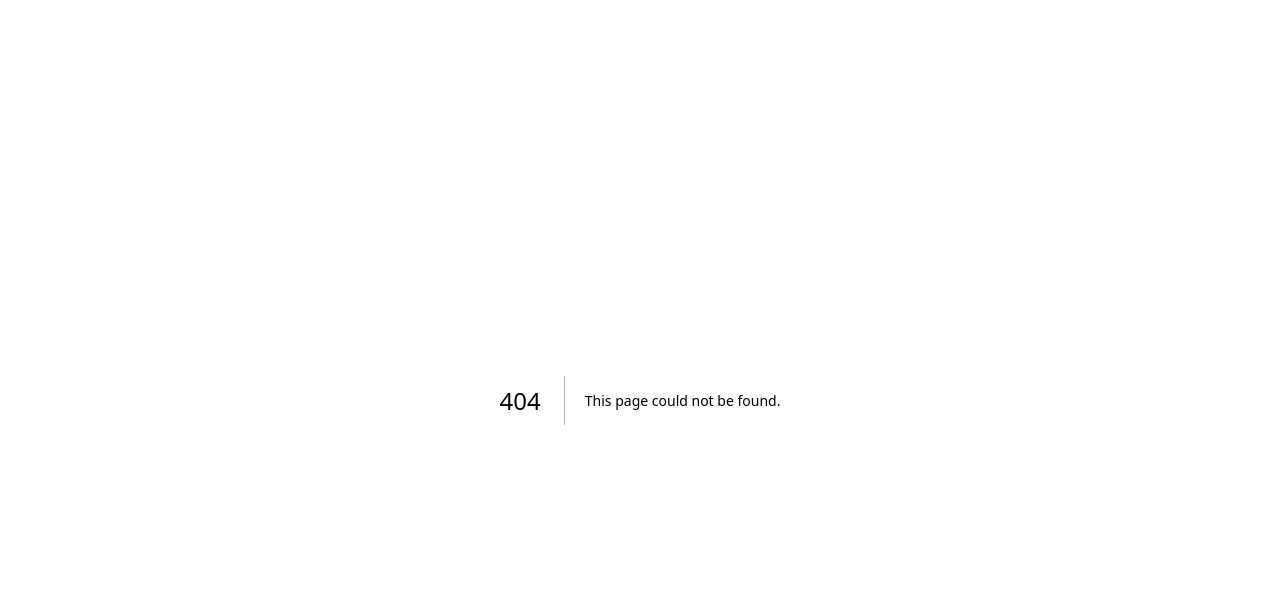
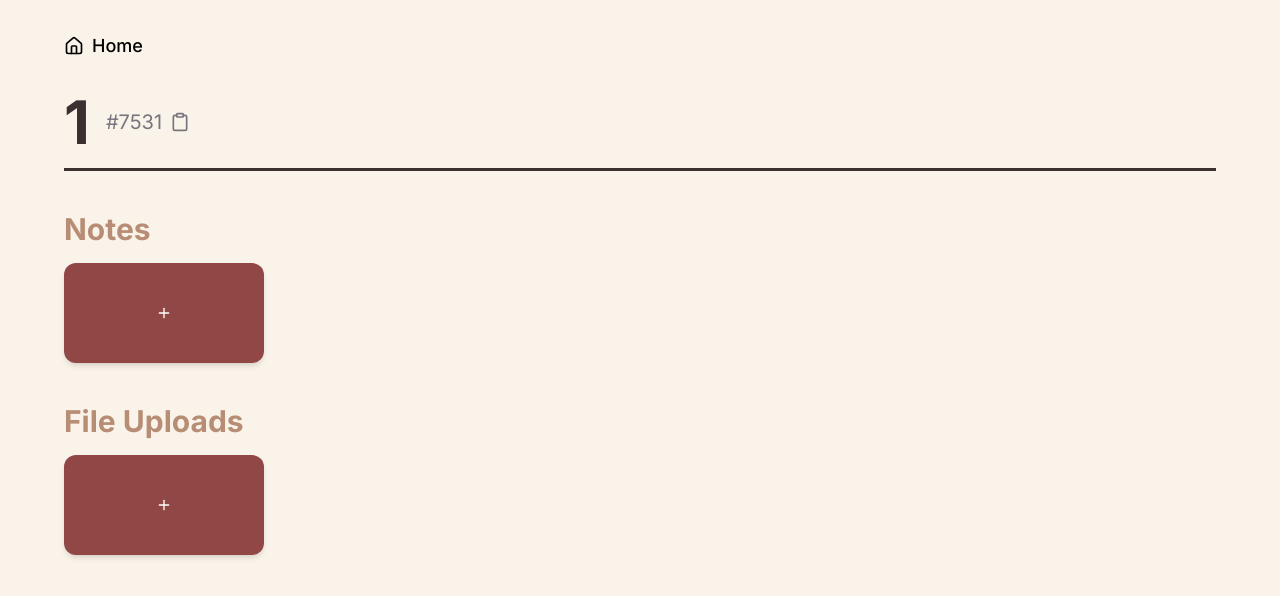
Before and after one commit to yogya2005/cirkle-v2, a Next.js app in the folder cirkle-app/: page /group/1 in a window 1280 px wide. Before the commit this address had no page. Shown: the top 596 px of the page. Built offline with nearby package versions, Linux system fonts and the light colour scheme.

Commit message:
Added New Page Creation for Created Group

```diff
--- /dev/null
+++ b/cirkle-app/app/group/[groupName]/page.tsx
@@ -0,0 +1,70 @@
+"use client";
+
+import { useParams } from "next/navigation";
+import Link from "next/link";
+import { Button } from "@/components/ui/button";
+import { HomeIcon, PlusIcon, ClipboardIcon, CheckIcon } from "lucide-react";
+import { useState, useEffect } from "react";
+
+export default function GroupPage() {
+  const { groupName } = useParams(); // Get the dynamic group name from the URL
+  const [copied, setCopied] = useState(false);
+  const [groupCode, setGroupCode] = useState("");
+
+  useEffect(() => {
+    // Generate a random 4-digit code when the page loads
+    setGroupCode(Math.floor(1000 + Math.random() * 9000).toString());
+  }, []);
+
+  const copyToClipboard = () => {
+    navigator.clipboard.writeText(groupCode).then(() => {
+      setCopied(true);
+      setTimeout(() => setCopied(false), 2000);
+    });
+  };
+
+  return (
+    <main className="min-h-screen bg-[#FAF3E9] flex flex-col items-center p-8">
+      {/* Top Navigation */}
+      <div className="w-full max-w-6xl flex justify-between items-center">
+        <Link href="/welcome" className="flex items-center space-x-2 text-black font-medium text-lg">
+          <HomeIcon className="h-5 w-5" />
+          <span>Home</span>
+        </Link>
+      </div>
+
+      {/* Group Title and Copyable Code */}
+      <div className="max-w-6xl w-full mt-8">
+        <div className="flex items-center">
+          <h1 className="text-6xl font-bold text-[#3B2F2F]">{decodeURIComponent(groupName)}</h1>
+          <span className="ml-4 text-xl text-[#79747e] flex items-center">
+            {`#${groupCode}`}
+            <button onClick={copyToClipboard} className="ml-2">
+              {copied ? <CheckIcon className="h-5 w-5 text-green-500" /> : <ClipboardIcon className="h-5 w-5 cursor-pointer" />}
+            </button>
+          </span>
+        </div>
+        <div className="w-full h-[3px] bg-[#3B2F2F] mt-4"></div>
+      </div>
+
+      {/* Notes & File Uploads Section */}
+      <div className="max-w-6xl w-full mt-10">
+        {/* Notes Section */}
+        <h2 className="text-3xl font-bold text-[#B78D75]">Notes</h2>
+        <div className="flex gap-6 mt-4">
+          <Button className="w-[200px] h-[100px] flex flex-col items-center justify-center bg-[#924747] text-white rounded-xl shadow-md">
+            <PlusIcon className="h-6 w-6" />
+          </Button>
+        </div>
+
+        {/* File Uploads Section */}
+        <h2 className="text-3xl font-bold text-[#B78D75] mt-10">File Uploads</h2>
+        <div className="flex gap-6 mt-4">
+          <Button className="w-[200px] h-[100px] flex flex-col items-center justify-center bg-[#924747] text-white rounded-xl shadow-md">
+            <PlusIcon className="h-6 w-6" />
+          </Button>
+        </div>
+      </div>
+    </main>
+  );
+}
```
